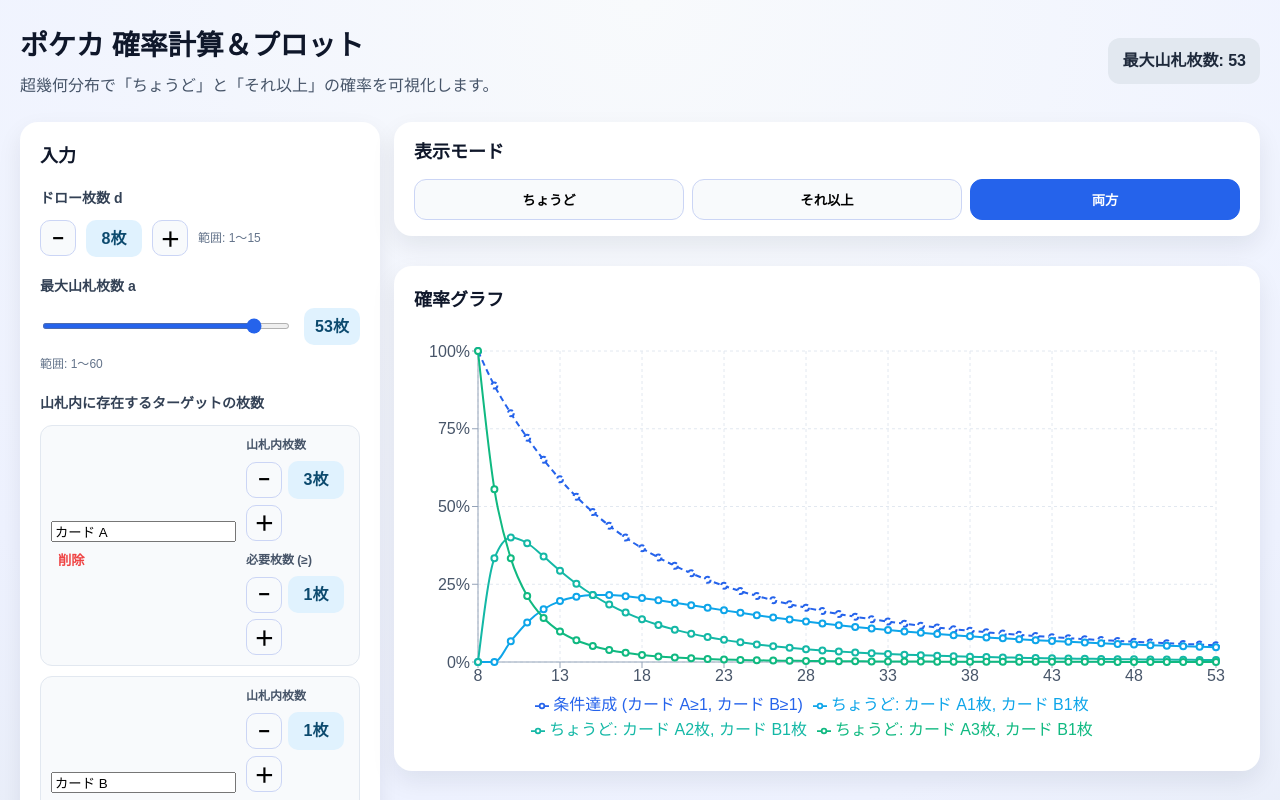
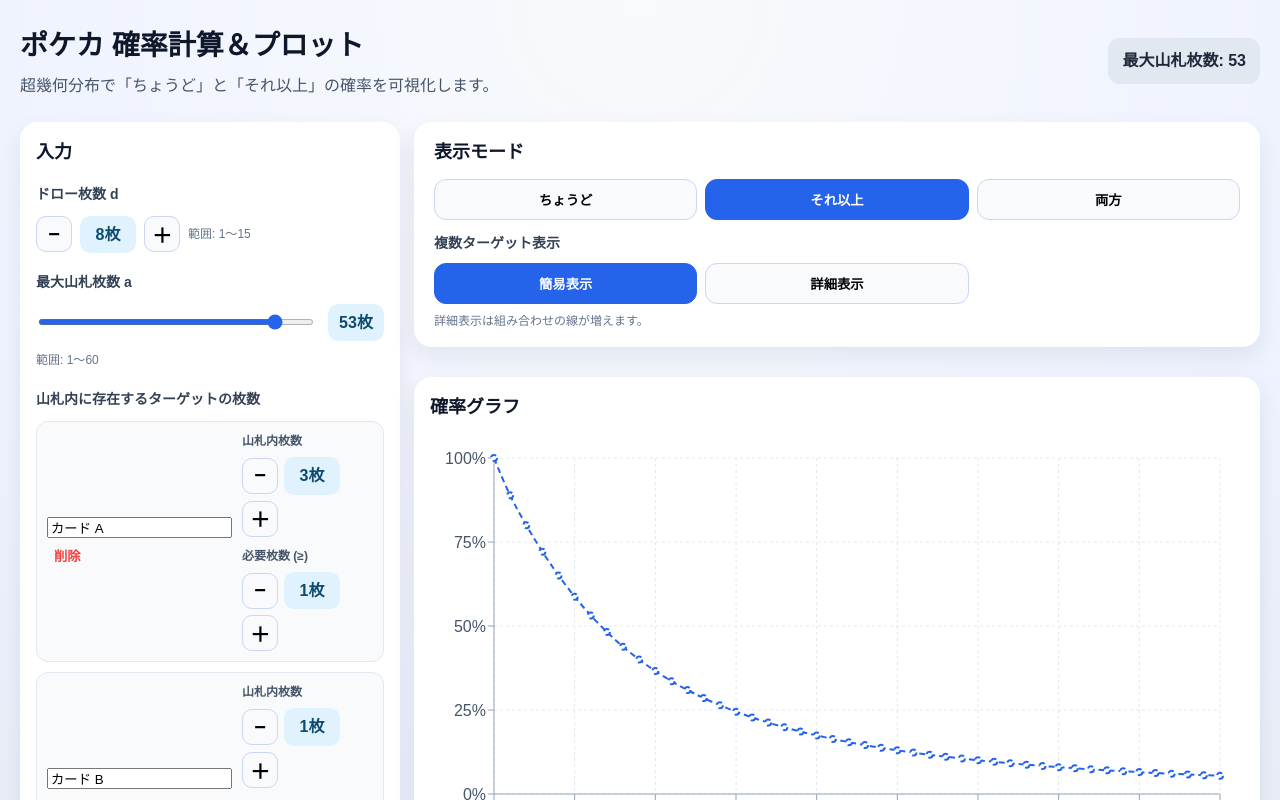
Before and after one commit to H-Sakuma-R1GHTB4CK/pokeca-prob-tool, a React (Vite) app: page / in a window 1280 px wide. Both pictures are taken after a click on the button "ターゲットを追加". Shown: the top 800 px of the page. Built offline with nearby package versions, Linux system fonts and the light colour scheme; the HTML template or start-up script is replaced by a standard one.

Commit message:
Move multi-target toggle into mode panel

```diff
--- a/src/App.tsx
+++ b/src/App.tsx
@@ -85,7 +85,7 @@
   const [targets, setTargets] = useState<Target[]>([
     { id: 'A', name: 'カード A', count: 3, need: 1 },
   ]);
-  const [mode, setMode] = useState<DisplayMode>('both');
+  const [mode, setMode] = useState<DisplayMode>('atleast');
   const [multiMode, setMultiMode] = useState<MultiDisplayMode>('simple');
   const [maxDeck, setMaxDeck] = useState(DEFAULT_MAX_DECK);
 
@@ -144,6 +144,28 @@
                   </button>
                 ))}
               </div>
+              {targets.length > 1 && (
+                <div className="multi-mode-block">
+                  <div className="multi-mode-title">複数ターゲット表示</div>
+                  <div className="segmented">
+                    {[
+                      { value: 'simple', label: '簡易表示' },
+                      { value: 'detailed', label: '詳細表示' },
+                    ].map((item) => (
+                      <button
+                        key={item.value}
+                        type="button"
+                        className={`segment ${multiMode === item.value ? 'active' : ''}`}
+                        onClick={() => setMultiMode(item.value as MultiDisplayMode)}
+                        aria-pressed={multiMode === item.value}
+                      >
+                        {item.label}
+                      </button>
+                    ))}
+                  </div>
+                  <div className="helper">詳細表示は組み合わせの線が増えます。</div>
+                </div>
+              )}
             </div>
           </section>
           <ProbabilityChart
--- a/src/components/Controls.tsx
+++ b/src/components/Controls.tsx
@@ -225,28 +225,6 @@
           {isMultiTarget && <span className="helper">複数ターゲット時は「必要枚数(≥)」を使って判定します。</span>}
         </div>
 
-        {isMultiTarget && (
-          <div className="control">
-            <span className="control-title">複数ターゲット表示</span>
-            <div className="segmented">
-              {[
-                { value: 'simple', label: '簡易表示' },
-                { value: 'detailed', label: '詳細表示' },
-              ].map((item) => (
-                <button
-                  key={item.value}
-                  type="button"
-                  className={`segment ${multiMode === item.value ? 'active' : ''}`}
-                  onClick={() => onMultiModeChange(item.value as MultiDisplayMode)}
-                  aria-pressed={multiMode === item.value}
-                >
-                  {item.label}
-                </button>
-              ))}
-            </div>
-            <span className="helper">詳細表示は組み合わせの線が増えます。</span>
-          </div>
-        )}
       </div>
     </section>
   );
--- a/src/index.css
+++ b/src/index.css
@@ -62,9 +62,21 @@
   font-size: 18px;
 }
 
+.multi-mode-block {
+  margin-top: 12px;
+  display: grid;
+  gap: 8px;
+}
+
+.multi-mode-title {
+  font-weight: 600;
+  font-size: 14px;
+  color: #334155;
+}
+
 .layout {
   display: grid;
-  grid-template-columns: minmax(300px, 360px) minmax(0, 1fr);
+  grid-template-columns: minmax(320px, 380px) minmax(0, 1fr);
   gap: 14px;
 }
 
@@ -78,7 +90,7 @@
 .chart-card {
   background: white;
   border-radius: 18px;
-  padding: 20px;
+  padding: 16px;
   box-shadow: 0 10px 24px rgba(15, 23, 42, 0.08);
 }
 
@@ -111,7 +123,7 @@
 .stepper-row {
   display: flex;
   align-items: center;
-  gap: 10px;
+  gap: 8px;
   flex-wrap: wrap;
 }
 
```
